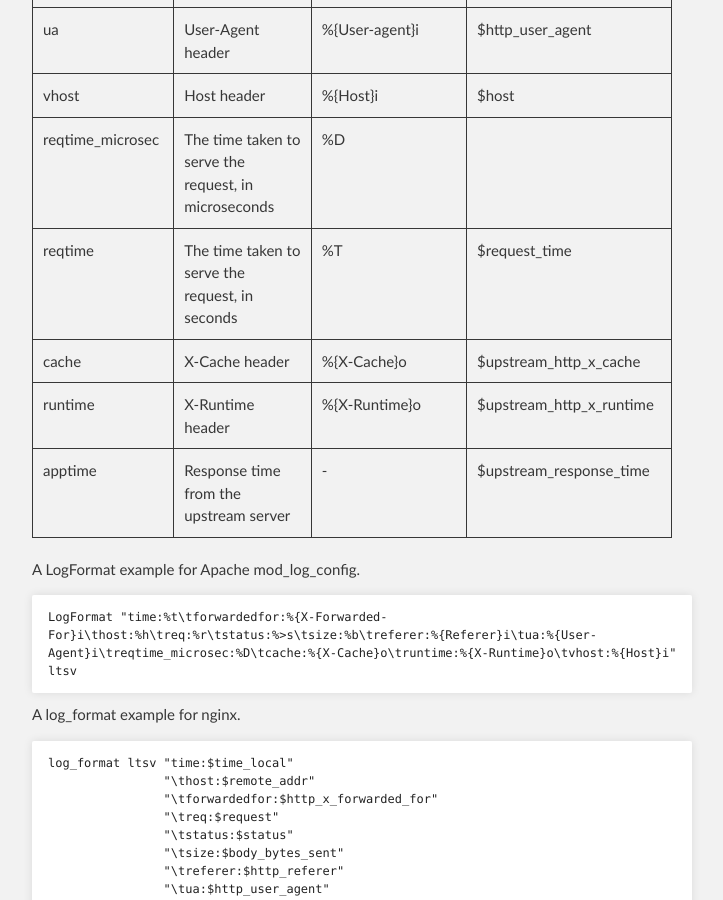
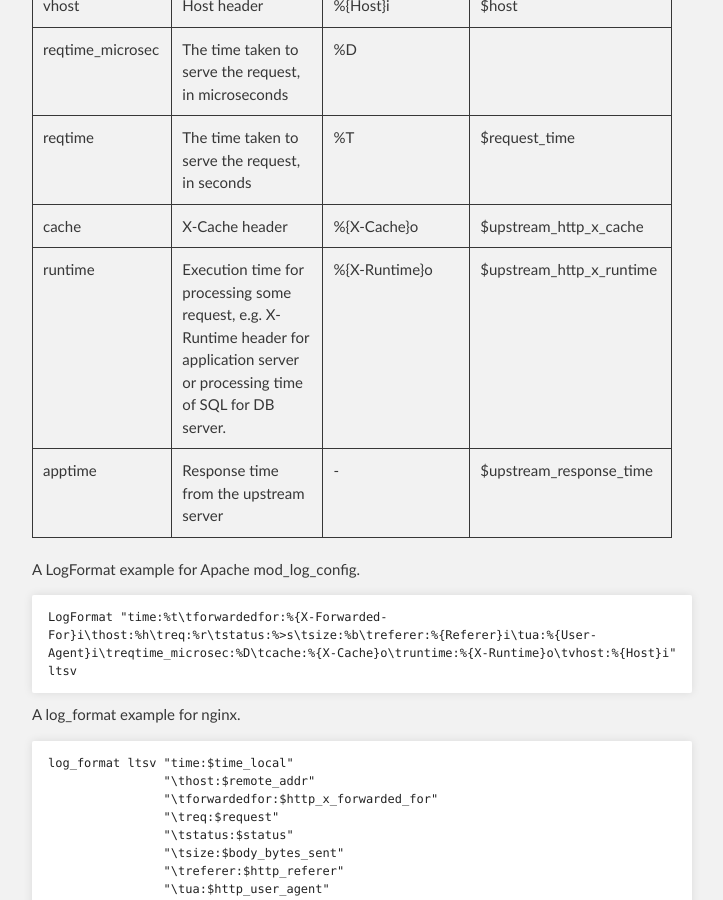
Before and after one commit to stanaka/ltsv, a Jekyll site: the page built from index.html, in a window 1280 px wide and 900 px high, scrolled down 2861 px. Shown: the whole window, without its empty margins (288-1011 px from the left). Built offline with Jekyll 4.4.1, drawn with Linux system fonts in a browser that asks for light colours; comment, search, counter and statistics services are not loaded.

Commit message:
update the explanation for runtime label

```diff
--- a/index.html
+++ b/index.html
@@ -198,7 +198,7 @@ href="https://tools.ietf.org/html/rfc5234">ABNF</a>:
   </tr>
   <tr>
     <td>runtime</td>
-    <td>X-Runtime header</td>
+    <td>Execution time for processing some request, e.g. X-Runtime header for application server or processing time of SQL for DB server.</td>
     <td>%{X-Runtime}o</td>
     <td>$upstream_http_x_runtime</td>
   </tr>
```
